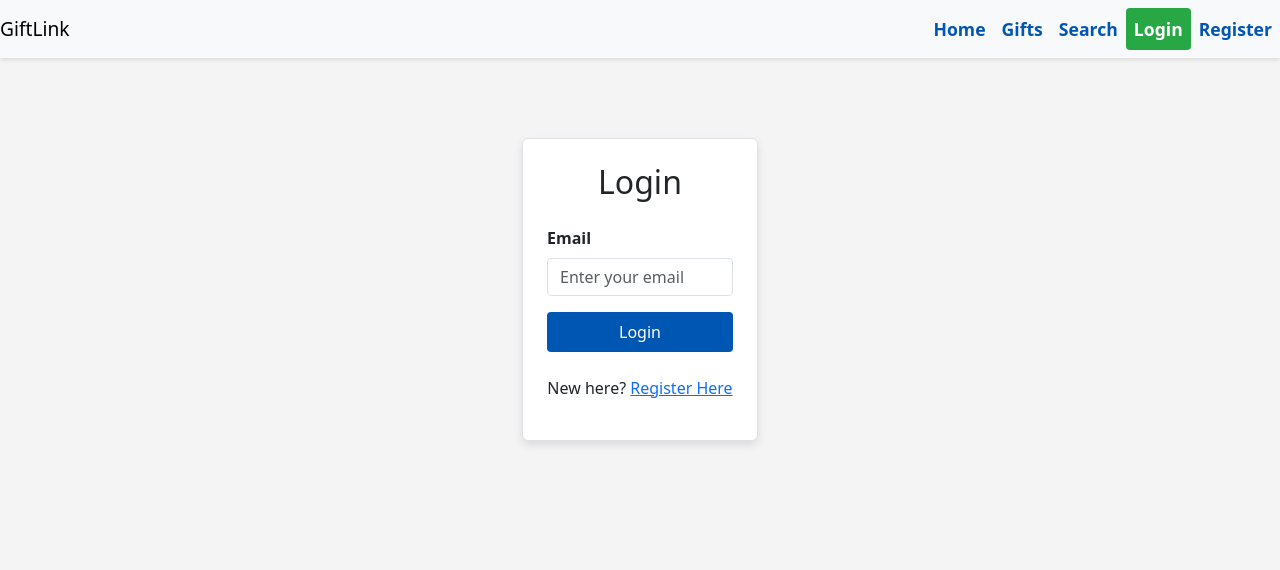
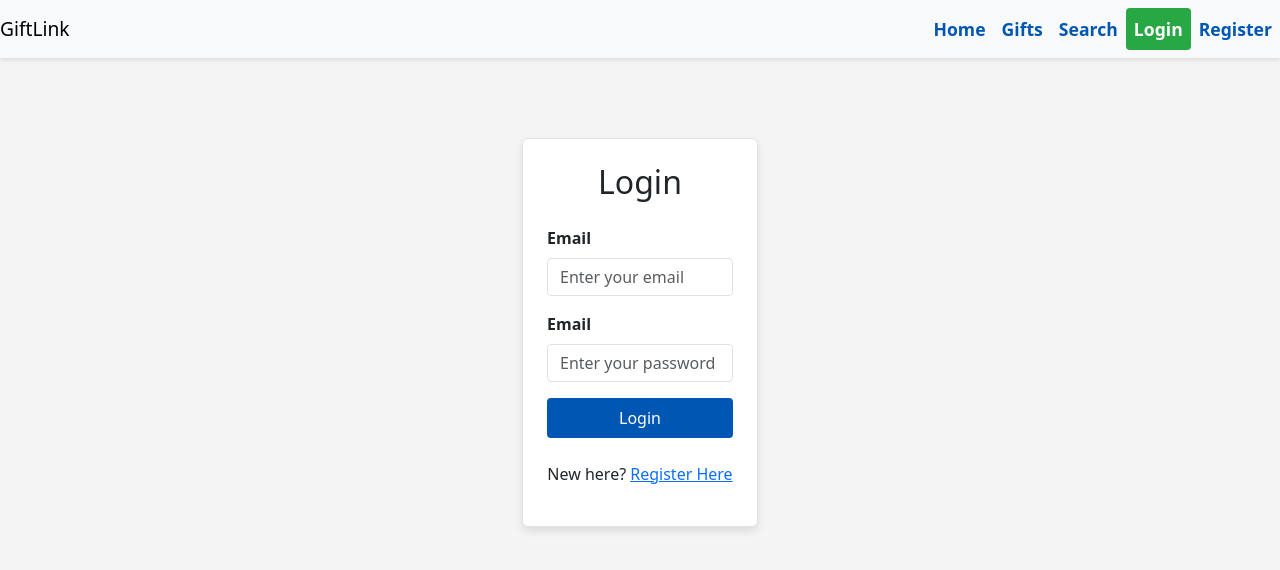
Before and after one commit to danielepani/fullstack-capstone-project, a React (Create React App) app in the folder giftlink-frontend/: page /app/login in a window 1280 px wide. Shown: the top 570 px of the page. Built offline with nearby package versions, Linux system fonts and the light colour scheme.

Commit message:
Update LoginPage.js - added password input

```diff
--- a/giftlink-frontend/src/components/LoginPage/LoginPage.js
+++ b/giftlink-frontend/src/components/LoginPage/LoginPage.js
@@ -29,6 +29,17 @@
         onChange={(e) => setEmail(e.target.value)}
     />
 </div>
+<div className="mb-3">
+    <label htmlFor="password" className="form-label">Email</label>
+    <input
+        id="password"
+        type="password"
+        className="form-control"
+        placeholder="Enter your password"
+        value={password}
+        onChange={(e) => setPassword(e.target.value)}
+    />
+</div>
           {/* insert code here to create a button that performs the `handleLogin` function on click */}
                 <button className="btn btn-primary w-100 mb-3" onClick={handleLogin}>Login</button>
                 <p className="mt-4 text-center">
```
